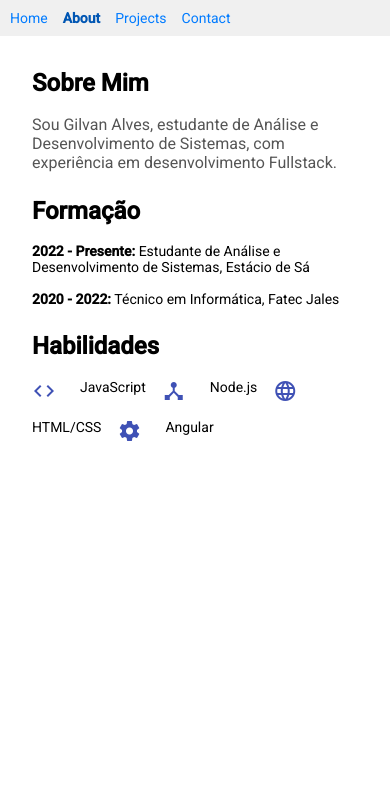
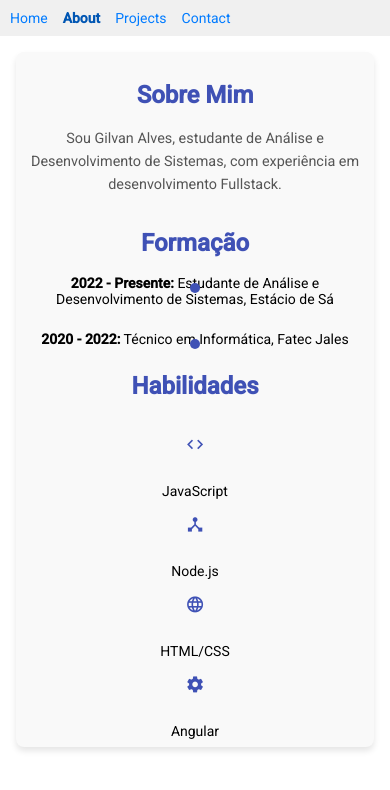
Before and after one commit to Gilvan-R-A/portfolio, an Angular app: page /about in a window 390 px wide. Shown: the top 790 px of the page. Built offline with nearby package versions, Linux system fonts and the light colour scheme.

Commit message:
feat: about component style and responsiveness implemented

```diff
--- a/src/app/about/about.component.css
+++ b/src/app/about/about.component.css
@@ -1,24 +1,109 @@
-.about-container{
-    margin: 2rem;
+.about-container {
+    margin: 2rem auto;
+    padding: 1.5rem;
+    max-width: 800px;
+    background-color: #f9f9f9;
+    border-radius: 8px;
+    box-shadow: 0 4px 6px rgba(0, 0, 0, 0.1);
+    text-align: center;
+}
 
-    .timeline{
+.about-container h2, .about-container h3 {
+    margin-bottom: 1rem;
+    color: #3f51b5;
+    font-weight: bold;
+}
+
+.about-container p {
+    margin-bottom: 2rem;
+    color: #555;
+    line-height: 1.6;
+}
+
+.timeline {
     list-style: none;
     padding: 0;
-
-        li{
-            margin-bottom: 1rem;
-        }
+    margin: 0 0 2rem 0;
+    border-left: 2px solid #3f51b5;
 }
 
-    .skills{
+.timeline li {
+    position: relative;
+    margin-bottom: 1.5rem;
+    padding-left: 1.5rem;
+}
+
+.timeline li::before {
+    content: "";
+    position: absolute;
+    left: -5px;
+    top: 0.5rem;
+    width: 10px;
+    height: 10px;
+    background-color: #3f51b5;
+    border-radius: 50%;
+}
+
+.skills {
     display: flex;
     flex-wrap: wrap;
     gap: 1rem;
-        margin-top: 1rem;
+    justify-content: center;
+    margin-top: 2rem;
+}
 
-        mat-icon{
+.skills mat-icon {
     margin-right: 0.5rem;
     color: #3f51b5;
+    font-size: 1.5rem;
+}
+
+/* Responsividade */
+
+@media (max-width: 768px) {
+    .about-container {
+        margin: 1rem;
+        padding: 1rem;
+    }
+
+    .timeline {
+        margin: 0 0 1.5rem 0;
+        border-left: none;
+    }
+
+    .timeline li {
+        padding-left: 0;
+        text-align: center;
+    }
+
+    .timeline li::before {
+        left: 50%;
+        transform: translateX(-50%);
+    }
+
+    .skills {
+        flex-direction: column;
+        align-items: center;
+    }
+
+    .skills mat-icon {
+        margin-right: 0;
+        margin-bottom: 0.5rem;
+    }
+
+}
+
+@media (max-width: 480px){
+    .about-container {
+        margin: 1rem;
+        padding: 0.5rem;
+    }
+
+    .skills mat-icon {
+        font-size: 1.2rem;
+    }
+
+    p {
+        font-size: 0.9rem;
     }
 }
-}
```
Lines whose indentation alone changed are shown as unchanged.
